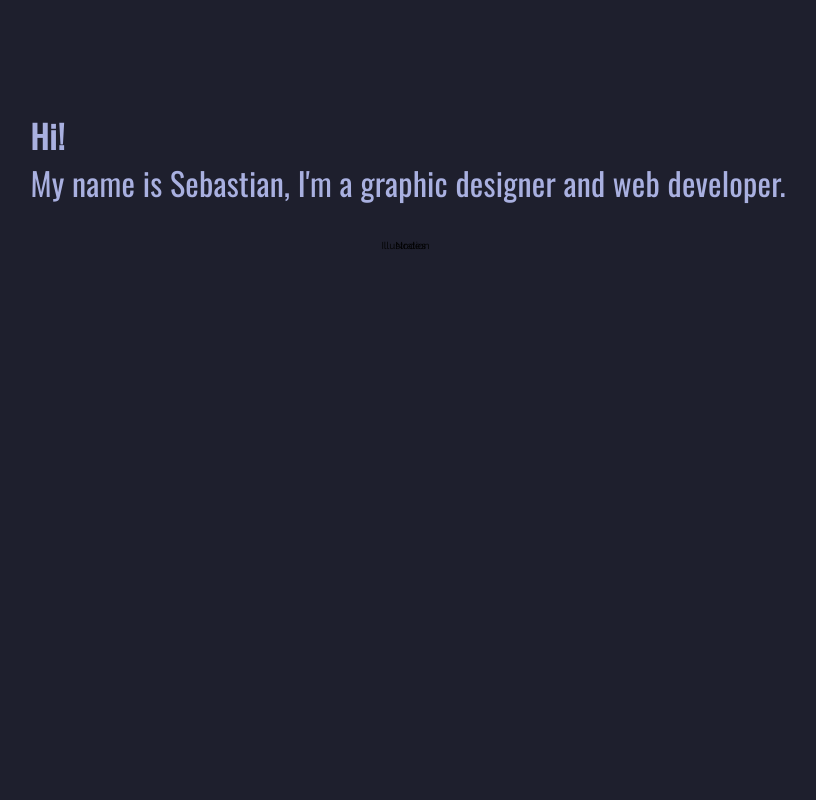
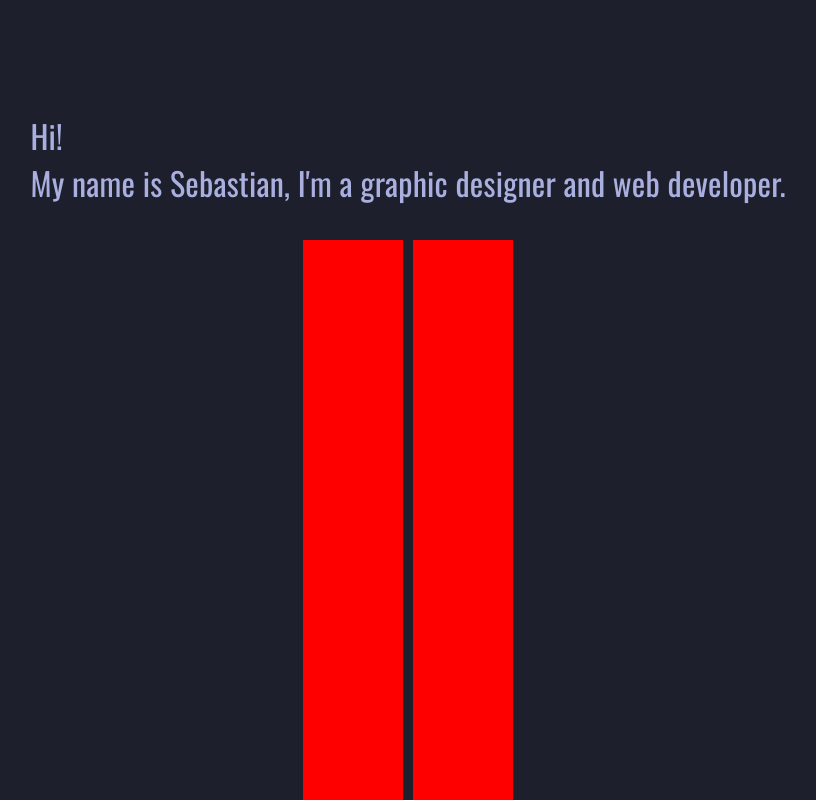
Before and after one commit to SystemInfected/portfolio, a React (Create React App) app: page / in a window 1280 px wide. Shown: the whole page, without its empty margins (232-1048 px from the left). Built offline with nearby package versions, Linux system fonts and the light colour scheme.

Commit message:
Portraits

```diff
--- a/src/components/Hero.tsx
+++ b/src/components/Hero.tsx
@@ -1,16 +1,21 @@
 import styled from 'styled-components'
 import { color, font } from '../css/variables'
+import Portraits from './Portraits'
 
 const Hero = () => {
 	return (
 		<HeaderContainer>
 			<Header>
-				<strong>Hi!</strong>
+				Hi!
 				<br />
 				My name is Sebastian, I'm a graphic designer and web developer.
 			</Header>
-			<PortraitIllustration>Illustration</PortraitIllustration>
-			<PortraitNodes>Nodes</PortraitNodes>
+			<PortraitIllustration>
+				<Portraits illustration />
+			</PortraitIllustration>
+			<PortraitNodes>
+				<Portraits nodes />
+			</PortraitNodes>
 		</HeaderContainer>
 	)
 }
@@ -22,9 +27,10 @@ const HeaderContainer = styled.div`
 	width: 100vw;
 	height: 100vh;
 	display: flex;
-	align-items: center;
+	align-items: flex-end;
 	justify-content: center;
 `
+
 const Header = styled.h1`
 	position: absolute;
 	top: 14vh;
@@ -33,18 +39,14 @@ const Header = styled.h1`
 	font-size: clamp(2.2rem, 2.5vw, 3.2rem);
 	font-weight: 100;
 	letter-spacing: 0.02rem;
-	padding: 0 4rem;
+	padding: 0 2.5em;
 	z-index: 80;
-	strong {
-		font-weight: 800;
-		letter-spacing: 0.1rem;
-	}
 `
+
 const Portrait = styled.div`
-	position: absolute;
-	bottom: 0;
 	height: 70vh;
 `
+
 const PortraitIllustration = styled(Portrait)`
 	margin-right: 5px;
 `
--- /dev/null
+++ b/src/components/Portraits.tsx
@@ -0,0 +1,24 @@
+import React from 'react'
+import styled from 'styled-components'
+
+const Portraits = (props) => {
+	console.log(props)
+	if (props.illustration) {
+		return <Illustration />
+	}
+	return <Nodes />
+}
+
+export default Portraits
+
+const Illustration = styled.div`
+	height: 100%;
+	width: 100px;
+	background-color: red;
+`
+
+const Nodes = styled.div`
+	height: 100%;
+	width: 100px;
+	background-color: red;
+`
```
